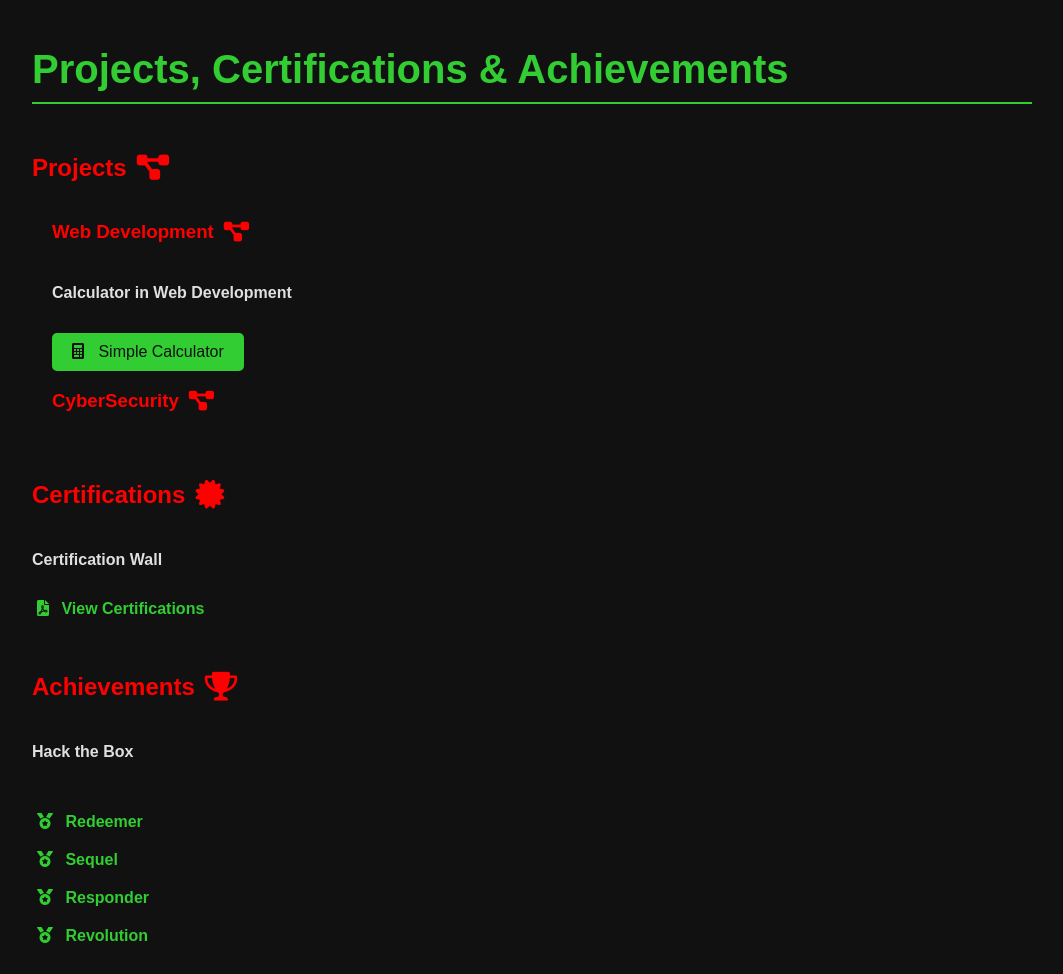
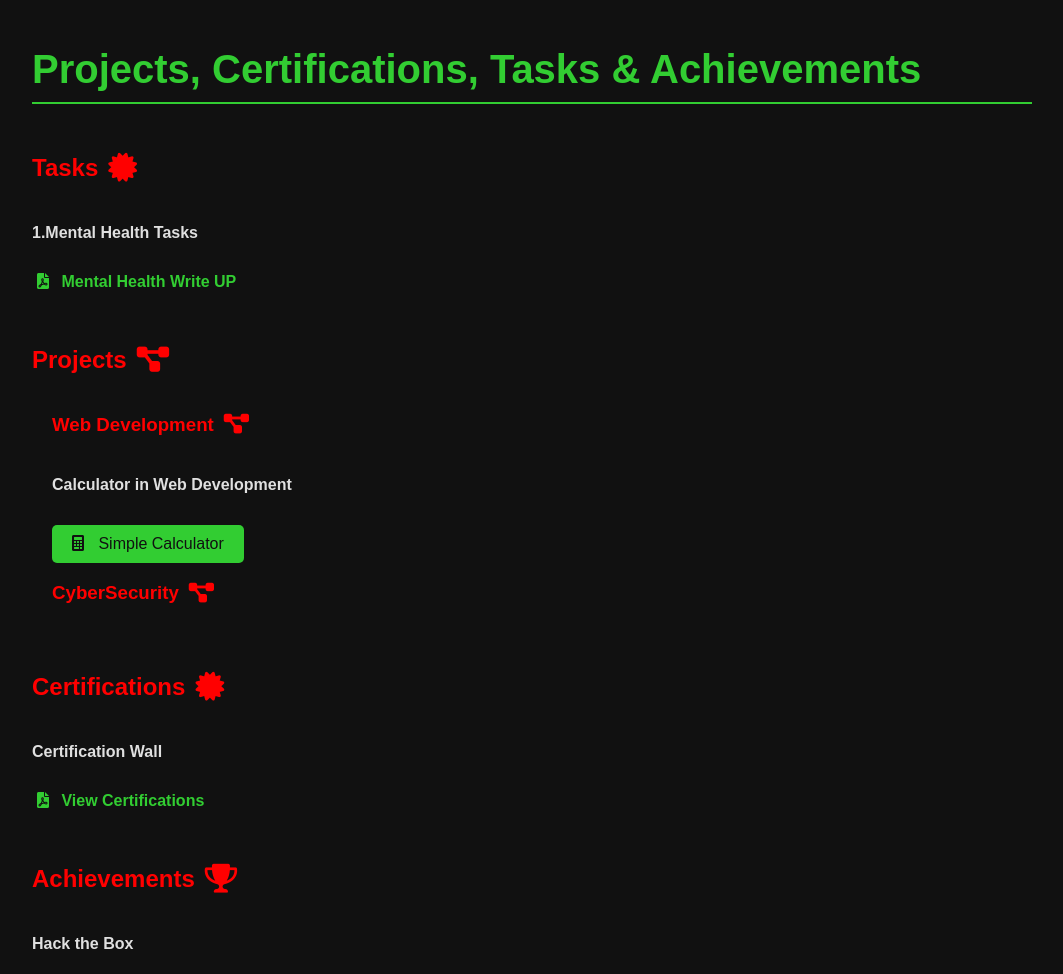
Before and after one commit to mwangaumuruga/terminalPortfolio, a plain HTML site: page Projects&Certs.html in a window 1280 px wide. Shown: the top 974 px of the page, without its empty margins (108-1171 px from the left). Drawn offline with Linux system fonts and the light colour scheme.

Commit message:
addThetasksButton

```diff
--- a/Projects&Certs.html
+++ b/Projects&Certs.html
@@ -13,8 +13,18 @@
 <body>
     <div class="container">
         <header>
-            <h1>Projects, Certifications & Achievements</h1>
+            <h1>Projects, Certifications, Tasks & Achievements</h1>
         </header>
+ <!-- Taks  Section -->
+            <section id="tasks" class="section">
+                <h1 style="color: red;">Tasks <i class="fas fa-certificate"></i></h1>
+                <div>
+                    <h4><b>1.</b>Mental Health Tasks</h4>
+                    <a href="DopamineCycles.pdf" target="_blank">
+                        <i class="fas fa-file-pdf"></i> Mental Health Write UP
+                    </a>
+                </div>
+            </section>
 
         <main class="main-content">
             <!-- Projects Section -->
```
Also changed, not shown: 1 other file.
